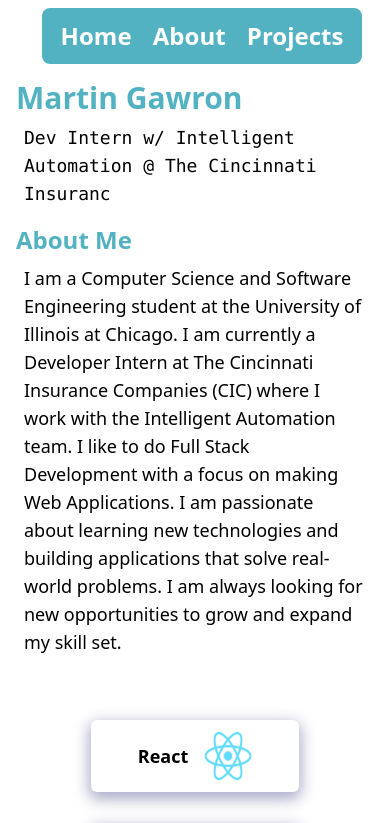
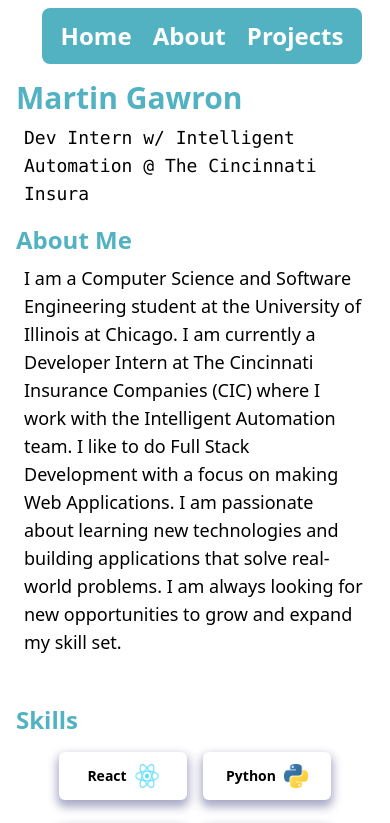
Before and after one commit to martingaw11/martingaw11.github.io, a React (Vite) app: page / in a window 390 px wide. Shown: the top 823 px of the page. Built offline with nearby package versions, Linux system fonts and the light colour scheme.

Commit message:
dynamic skill card sizing

```diff
--- a/src/App.jsx
+++ b/src/App.jsx
@@ -13,7 +13,6 @@
 ]
 
 function App() {
-
 
   return (
     <div className="flex-col">
--- a/src/components/SkillsCard.jsx
+++ b/src/components/SkillsCard.jsx
@@ -2,15 +2,15 @@
 
 const SkillsCard = ({ skillSet, styles }) => {
 
-
   return (
     <>
       <div className={`${styles}`} >
-        <div className="flex flex-wrap justify-center max-w-3xl m-auto" >
+        <h2 className="text-2xl text-vanillaberry font-bold" >Skills</h2>
+        <div className="flex flex-wrap justify-center m-auto" >
           {skillSet.map((skill, index) => (
-            <div key={index} className="flex justify-center w-52 rounded-md shadow-xl m-4 px-2 py-3">
-              <p className="my-auto font-bold text-lg mr-4" >{skill}</p>
-              <img src={`public/logos/${skill}.png`} alt={skill} className="h-12 w-12" />
+            <div key={index} className="skill-card-grow skill-card-pop flex justify-center rounded-md shadow-xl px-2 py-3">
+              <p className="skill-grow my-auto font-semibold mr-4" >{skill}</p>
+              <img src={`public/logos/${skill}.png`} alt={skill} className="icon-grow" />
             </div>
           ))}
         </div>
--- a/src/components/TypingTextList.jsx
+++ b/src/components/TypingTextList.jsx
@@ -31,7 +31,9 @@
     return () => clearTimeout(timer); // Cleanup timer
   }, [currentText, isTyping, textIndex, texts, typingSpeed, pauseTime]);
 
-  return <h3 className={`font-mono text-lg ${styles}`} >{currentText}</h3>;
+  return (
+    <h3 className={`font-mono text-lg ${styles}`} >{currentText}</h3>
+  );
 };
 
 export default TypingTextList;
--- a/src/index.css
+++ b/src/index.css
@@ -44,3 +44,24 @@
 .indent-grow {
   @apply px-2 sm:px-3 md:px-4 lg:px-5 xl:px-5;
 }
+
+.skill-card-grow {
+  @apply w-32 sm:w-36 md:w-48 lg:w-52 xl:w-52;
+  @apply mx-2 sm:mx-3 md:mx-4 lg:mx-4 xl:mx-4;
+  @apply my-3 sm:my-4 md:my-4 lg:my-4 xl:my-4;
+  @apply shadow-lg md:shadow-xl lg:shadow-xl xl:shadow-xl;
+}
+
+.skill-card-pop {
+  @apply relative top-1 hover:top-0;
+  @apply hover:shadow-lg-pop md:hover:shadow-xl-pop lg:hover:shadow-xl-pop xl:hover:shadow-xl-pop;
+}
+
+.skill-grow {
+  @apply text-sm sm:text-base md:text-lg lg:text-lg xl:text-lg;
+  @apply mr-2 sm:mr-2 md:mr-3 lg:mr-4 xl:mr-4;
+}
+
+.icon-grow {
+  @apply w-6 h-6 sm:w-8 sm:h-8 md:w-10 md:h-10 lg:w-12 lg:h-12 xl:w-12 xl:h-12;
+}
--- a/tailwind.config.js
+++ b/tailwind.config.js
@@ -12,7 +12,10 @@
       },
       boxShadow: {
         'DEFAULT': '0 5px 5px rgba(0, 0, 0, 0.15)',
-        'xl': '0 5px 15px 2px rgba(40, 40, 116, 0.4)'
+        'lg': '0 5px 10px 2px rgba(40, 40, 116, 0.4)',
+        'lg-pop': '0 3px 12px 2px rgba(40, 40, 116, 0.4)',
+        'xl': '0 5px 15px 2px rgba(40, 40, 116, 0.4)',
+        'xl-pop': '0 3px 20px 2px rgba(40, 40, 116, 0.4)',
       }
     },
   },
```
